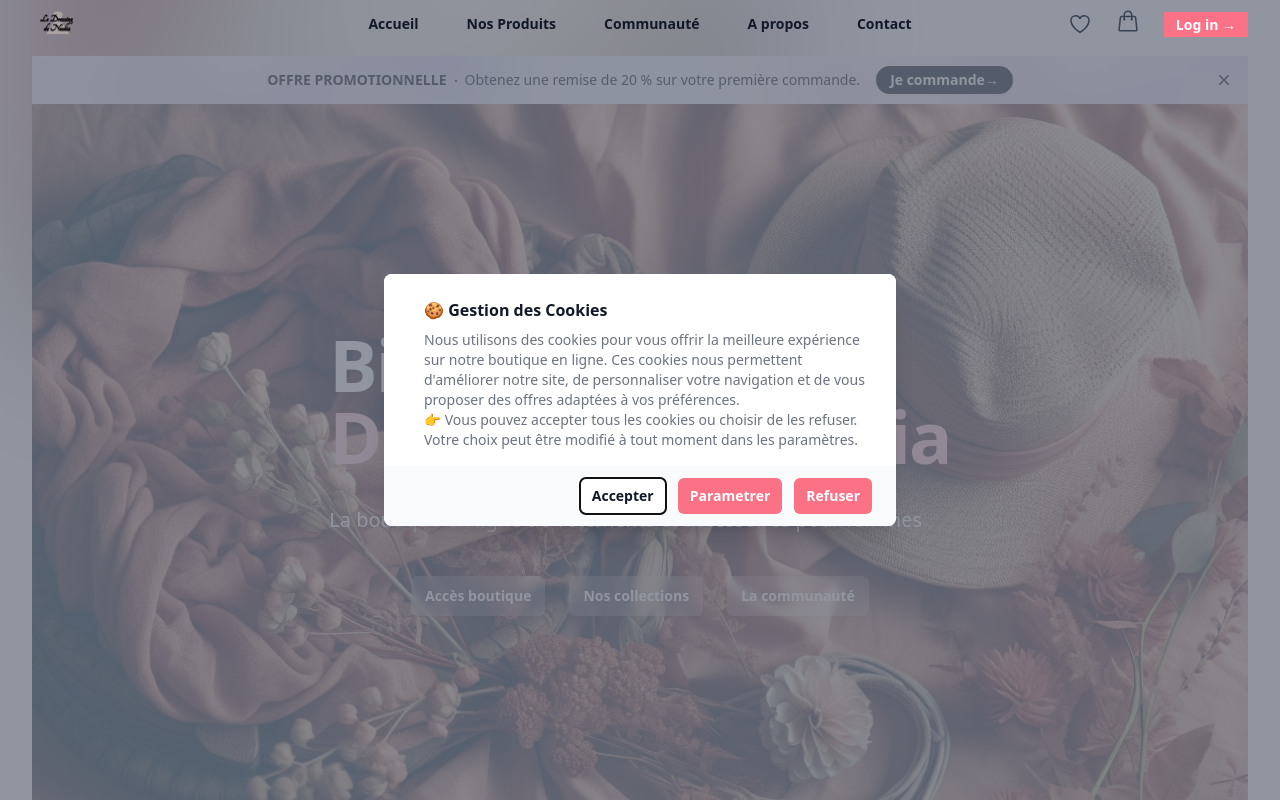
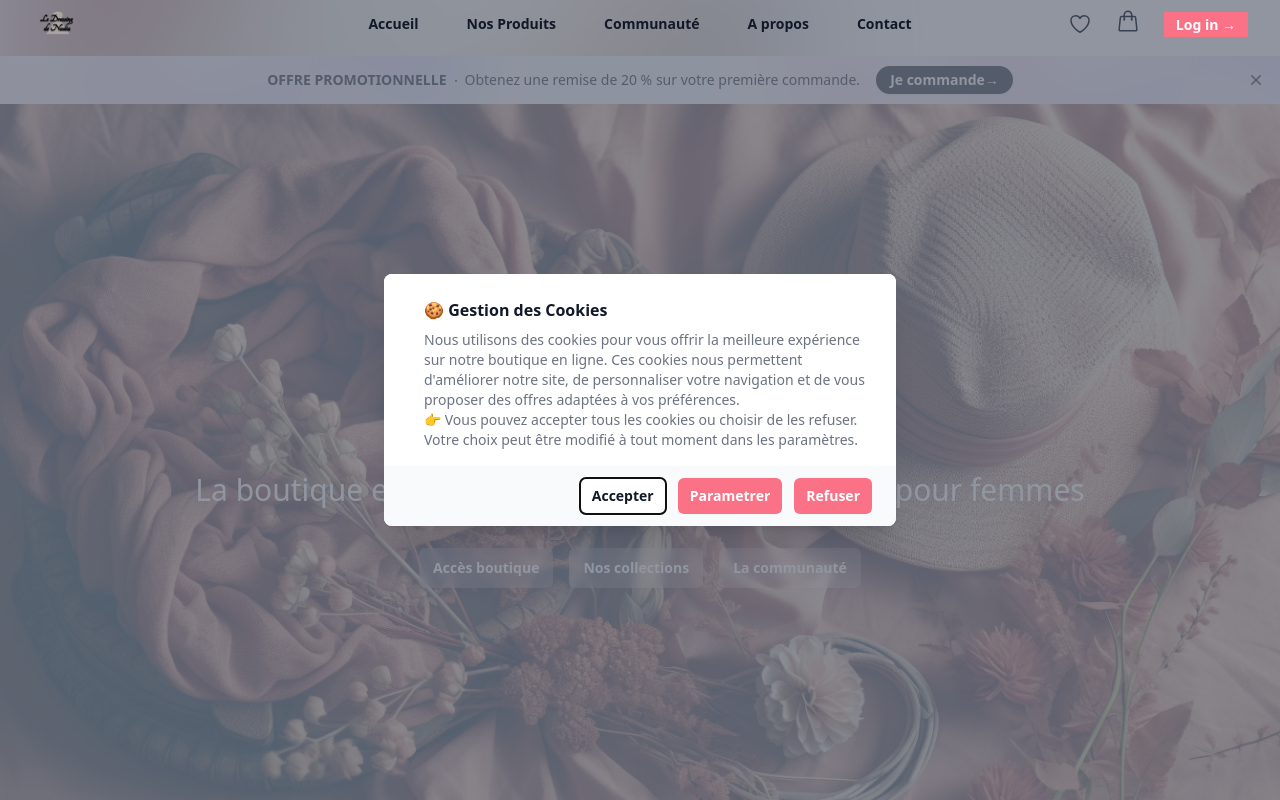
Before and after one commit to BakrimNadia/Dressing-shop, a Next.js app: page / in a window 1280 px wide. Shown: the top 800 px of the page. Built offline with nearby package versions, Linux system fonts and the light colour scheme.

Commit message:
style: adjust space and title with classname css

```diff
--- a/app/page.tsx
+++ b/app/page.tsx
@@ -17,7 +17,7 @@ export default function Home() {
     <div className="bg-white">
     <Header />
 
-    <div className="relative isolate px-6 pt-14 lg:px-8">
+    <div className="relative isolate pt-14 mb-5">
   <Background /><Banner />
       <div
       style={{
@@ -35,13 +35,13 @@ export default function Home() {
 
 
         <div className="text-left">
-          <h1 className="text-balance text-5xl font-semibold tracking-tight text-white sm:text-7xl">
+          <h1 className="text-balance text-5xl font-semibold tracking-tight text-white sm:text-3xl sm:leading-[3.5rem] sm:text-center">
           Bienvenue au <br /> <span className="text-rose-200">Dressing de Nadia</span>
           </h1>
-          <p className="mt-8 text-pretty text-lg font-medium text-white sm:text-xl/8">
+          <p className="mt-8 text-pretty text-lg font-medium text-white sm:text-3xl sm:text-center">
             La boutique en ligne de vêtements et accessoires pour femmes
           </p>
-          <div className="mt-10 flex items-center justify-center gap-x-6">
+          <div className="mt-10 flex items-center justify-center gap-x-6 grid-cols-3 sm:gap-x-4 sm:grid-cols-1">
             <a
               href="#"
               className="rounded-md bg-white/20 backdrop-blur-sm px-3.5 py-2.5 text-sm font-semibold text-white shadow-sm hover:bg-rose-300 focus-visible:outline focus-visible:outline-2 focus-visible:outline-offset-2 focus-visible:outline-indigo-600"
```
